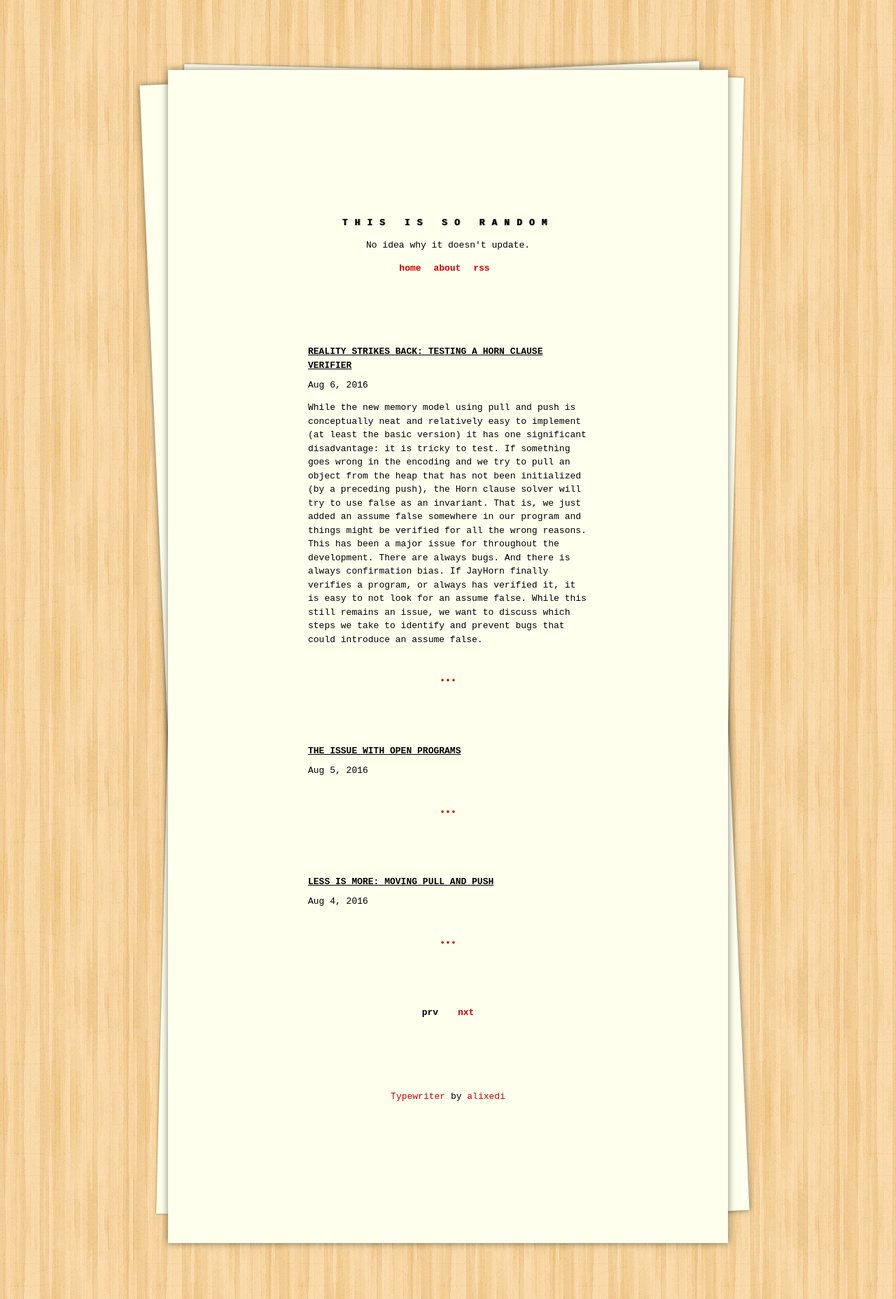
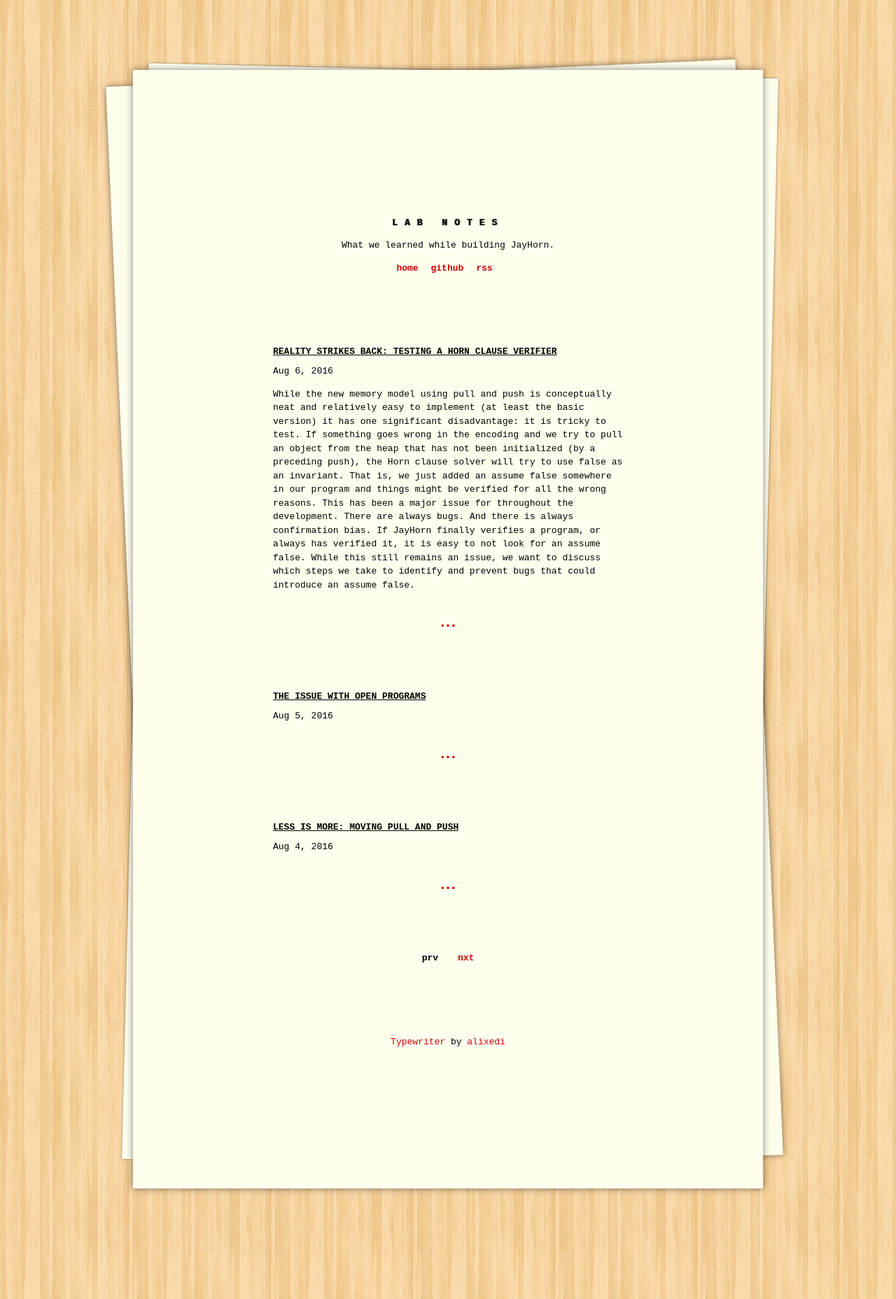
Before and after one commit to jayhorn/jayhorn, a Jekyll site: the page built from blog/index.html, in a window 1280 px wide. Shown: the whole page at 70% size. Built offline with Jekyll 4.4.1, drawn with Linux system fonts in a browser that asks for light colours; the list of posts is cut into pages by our own code.

Commit message:
last try with jekyll

```diff
--- a/_config.yml
+++ b/_config.yml
@@ -1,6 +1,6 @@
 # Site settings
-title: "This is so random"
-description: "No idea why it doesn't update."
+title: "Lab Notes"
+description: "What we learned while building JayHorn."
 baseurl: ""
 url: "http://jayhorn.github.io/jayhorn"
 
@@ -16,7 +16,7 @@ paginate: 3
 links:
   - title: "home"
     url: /
-  - title: "about"
-    url: http://twitter.com/alixedi
+  - title: "github"
+    url: http://jayhorn.github.io/jayhorn
   - title: "rss"
     url: /feed.xml
--- a/blog/index.html
+++ b/blog/index.html
@@ -21,16 +21,16 @@ title: Home
   <div class="pagination">
     {% if paginator.previous_page %}
       {% if page == 2 %}
-        <a class="page-link" href="{{ 'blog.html' | prepend: site.github.url | replace: '//', '/' | replace: ':num', page }}">prv</a>
+        <a class="page-link" href="{{ 'blog.html' | replace: '//', '/' | replace: ':num', page }}">prv</a>
       {% else %}
-        <a class="page-link" href="{{ paginator.previous_page_path | prepend: site.github.url | replace: '//', '/' }}">prv</a>
+        <a class="page-link" href="{{ paginator.previous_page_path |  replace: '//', '/' }}">prv</a>
       {% endif %}
     {% else %}
       <span class="page-link">prv</span>
     {% endif %}
 
     {% if paginator.next_page %}
-      <a class="page-link" href="{{ paginator.next_page_path | prepend: site.github.url | replace: '//', '/' }}">nxt</a>
+      <a class="page-link" href="{{ paginator.next_page_path |  replace: '//', '/' }}">nxt</a>
     {% else %}
       <span class="page-link">nxt</span>
     {% endif %}
--- a/css/main.css
+++ b/css/main.css
@@ -9,7 +9,7 @@ body {
   background: #ffe;
   box-shadow: 0 0 10px rgba(0,0,0,0.5);
   margin: 100px auto 0;
-  max-width: 400px;
+  max-width: 500px;
   min-height: 300px;
   padding: 200px;
   position: relative;
```
Also changed, not shown: feed.xml (added, +22 -0 lines), params.json (+7 -1 lines), README.md (added).
